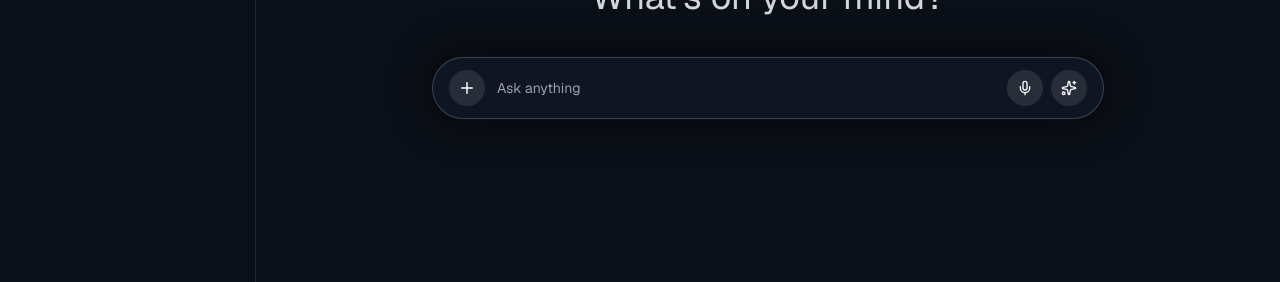
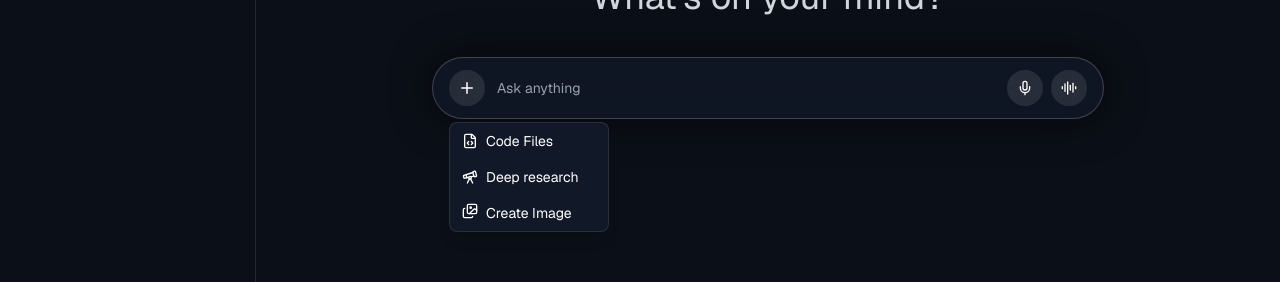
Before and after one commit to Prajwal1729/NEXTJS-Project, a Next.js app: page / in a window 1280 px wide. Both pictures are taken after a click on the button 467 px from the left and 2068 px from the top of the page. Shown: the part 1980-2262 px from the top of the page. Built offline with nearby package versions, Linux system fonts and the light colour scheme.

Commit message:
message dropdown added and bug fixes

```diff
--- a/app/components/dashboard/Dashboard.tsx
+++ b/app/components/dashboard/Dashboard.tsx
@@ -1,7 +1,7 @@
 "use client";
 
 import Sidebar from "../sidebar/Sidebar";
-import { Mic, Sparkles, Plus, LucideArrowBigUp } from "lucide-react";
+import { Mic, LucideAudioLines , Plus, LucideArrowBigUp, LucideFileCode, LucideTelescope,LucideImages} from "lucide-react";
 import { useState, useEffect, useRef } from "react";
 import { useRouter } from "next/navigation";
 import Image from "next/image";
@@ -11,11 +11,13 @@ export default function DashboardPage() {
   const [message,setmessage] = useState("");
   const [openDropdown,setopenDropdown] = useState(false);
   const [openProfileDropdown,setopenProfileDropdown] = useState(false);
+  const [messageDropdown,setmessageDropdown] = useState(false);
   const [selectModel,setselectModel] = useState("Orbix AI");
   const router = useRouter();
 
   const dropdownRef = useRef<HTMLDivElement>(null); // for model selection dropdown
   const profileDropdownRef = useRef<HTMLDivElement>(null); // for profile dropdown
+  const messageDropdownRef = useRef<HTMLDivElement>(null); // for message options dropdown
 
   useEffect(() => {
     const handleClickOutside = (e: MouseEvent) => {
@@ -24,6 +26,9 @@ export default function DashboardPage() {
       }
       if (profileDropdownRef.current && !profileDropdownRef.current.contains(e.target as Node)) {
         setopenProfileDropdown(false);
+      }
+      if (messageDropdownRef.current && !messageDropdownRef.current.contains(e.target as Node)) {
+        setmessageDropdown(false);
       }
     };
 
@@ -120,9 +125,34 @@ export default function DashboardPage() {
 
               {/* LEFT */}
               <div className="flex items-center gap-3 w-full">
-                <button className="w-9 h-9 flex items-center justify-center rounded-full bg-white/10 hover:bg-white/20 transition">
+                <div className="relative">
+                  <button
+                    onClick={() => setmessageDropdown(!messageDropdown)}
+                    className="w-9 h-9 flex items-center justify-center rounded-full bg-white/10 hover:bg-white/20 transition"
+                  >
                     <Plus size={18} />
                   </button>
+
+                  {messageDropdown && (
+                    <div
+                      ref={messageDropdownRef}
+                      className="absolute top-full left-0 mt-4 w-40 bg-[#111827] border border-white/10 rounded-lg shadow-lg z-50 overflow-hidden"
+                    >
+                      <div className="flex items-center gap-2 px-3 py-2 hover:bg-white/10 cursor-pointer text-sm">
+                        <LucideFileCode size={16} />
+                        <span>Code Files</span>
+                      </div>
+                      <div className="flex items-center gap-2 px-3 py-2 hover:bg-white/10 cursor-pointer text-sm">
+                        <LucideTelescope size={16} />
+                        <span>Deep research</span>
+                      </div>
+                      <div className="flex item-center gap-2 px-3 py-2 hover:bg-white/10 cursor-pointer text-sm">
+                       <LucideImages size={16} />
+                       <span>Create Image</span>
+                      </div>
+                    </div>
+                  )}
+                </div>
 
                 <input
                   type="text"
@@ -135,18 +165,18 @@ export default function DashboardPage() {
 
               {/* RIGHT */}
               <div className="flex items-center gap-2">
+                <button className="w-9 h-9 rounded-full bg-white/10 hover:bg-white/20 flex items-center justify-center transition">
+                  <Mic size={16} />
+                </button>
                  {message.trim() === "" ? (
                 <>
                   <button className="w-9 h-9 rounded-full bg-white/10 hover:bg-white/20 flex items-center justify-center transition">
-                  <Mic size={16} />
-                </button>
-                <button className="w-9 h-9 rounded-full bg-white/10 hover:bg-white/20 flex items-center justify-center transition">
-                  <Sparkles size={16} />
+                    <LucideAudioLines size={16} />
                   </button>
                 </>
                 ): (
                   <button onClick={()=>{
-                    console.log(message);
+                    // console.log(message);
                     setmessage("");
                   }}
                   className="w-9 h-9 rounded-full bg-blue-500 hover:bg-blue-600 flex items-center justify-center transition"
```
Lines whose indentation alone changed are shown as unchanged.
